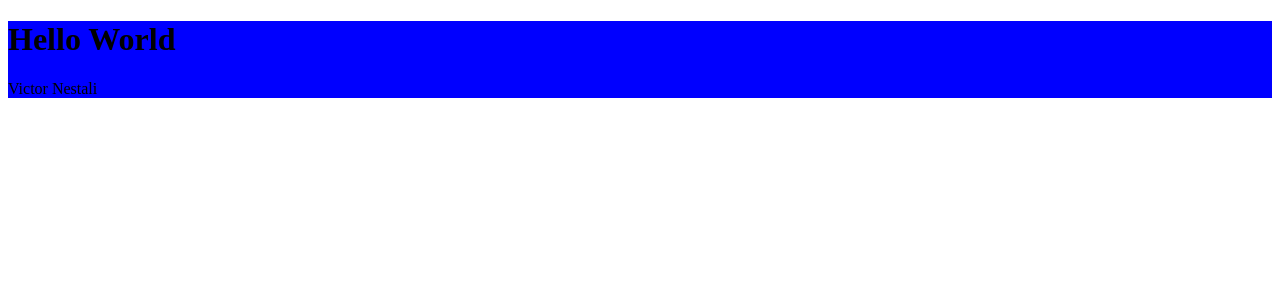
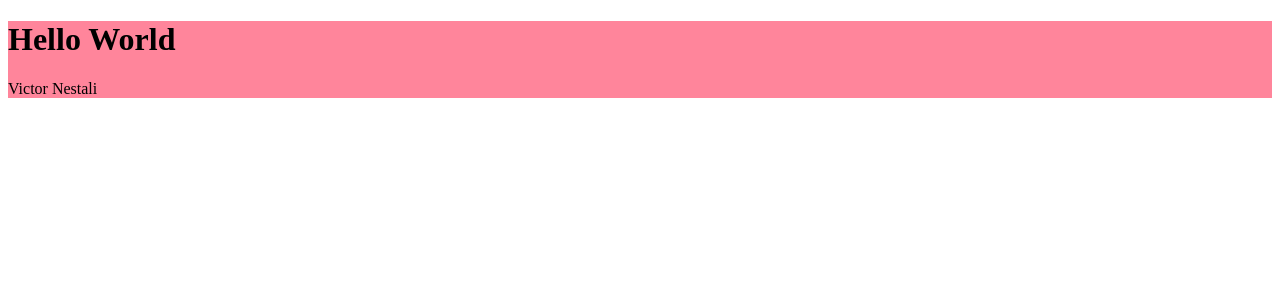
Before and after one commit to devnestali/rocketmovies, a React (Vite) app: page / in a window 1280 px wide. Shown: the top 300 px of the page. Built offline with nearby package versions, Linux system fonts and the light colour scheme.

Commit message:
Renamed pastes and create themes

```diff
--- a/src/main.jsx
+++ b/src/main.jsx
@@ -1,9 +1,13 @@
 import React from 'react'
 import ReactDOM from 'react-dom/client'
-import { Details } from './pages/Details'
+import { MoviePreview } from './pages/MoviePreview'
+import { ThemeProvider } from 'styled-components';
+import theme from './styles/theme';
 
 ReactDOM.createRoot(document.getElementById('root')).render(
   <React.StrictMode>
-    <Details />
+    <ThemeProvider theme={theme}>
+      <MoviePreview />
+    </ThemeProvider>
   </React.StrictMode>,
 )
--- a/src/pages/Details/index.jsx
+++ b/src/pages/MoviePreview/index.jsx
@@ -1,6 +1,6 @@
 import { Container } from "./styles";
 
-export function Details() {
+export function MoviePreview() {
   return (
     <Container>
       <h1>Hello World</h1>
--- a/src/pages/Details/styles.js
+++ b/src/pages/MoviePreview/styles.js
@@ -1,5 +1,5 @@
 import styled from "styled-components";
 
 export const Container = styled.div`
-  background: blue;
+  background: ${({ theme }) => theme.COLORS.PINK};
 `;
--- /dev/null
+++ b/src/styles/theme.js
@@ -0,0 +1,16 @@
+export default {
+  COLORS: {
+    BACKGROUND_900: "#1C1B1E",
+    BACKGROUND_800: "#262529",
+    BACKGROUND_700: "#312E38",
+    BACKGROUND_600: "#3E3B47",
+
+    BLACK: "#000000",
+    WHITE: "#FFFFFF",
+    PINK: "#FF859B",
+
+    GRAY_500: "#948F99",
+    GRAY_200: "#E5E5E5",
+    GRAY_100: "#F4EDE8",
+  }
+};
```
